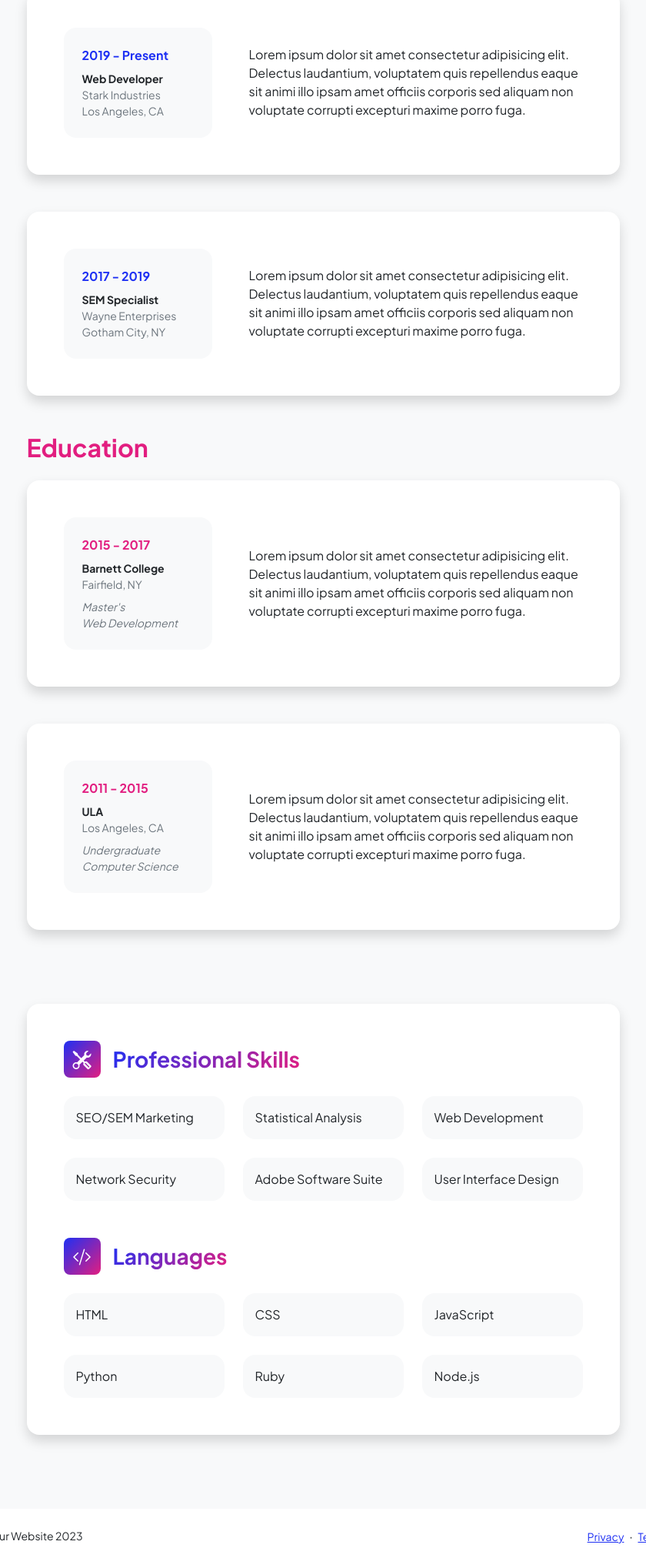
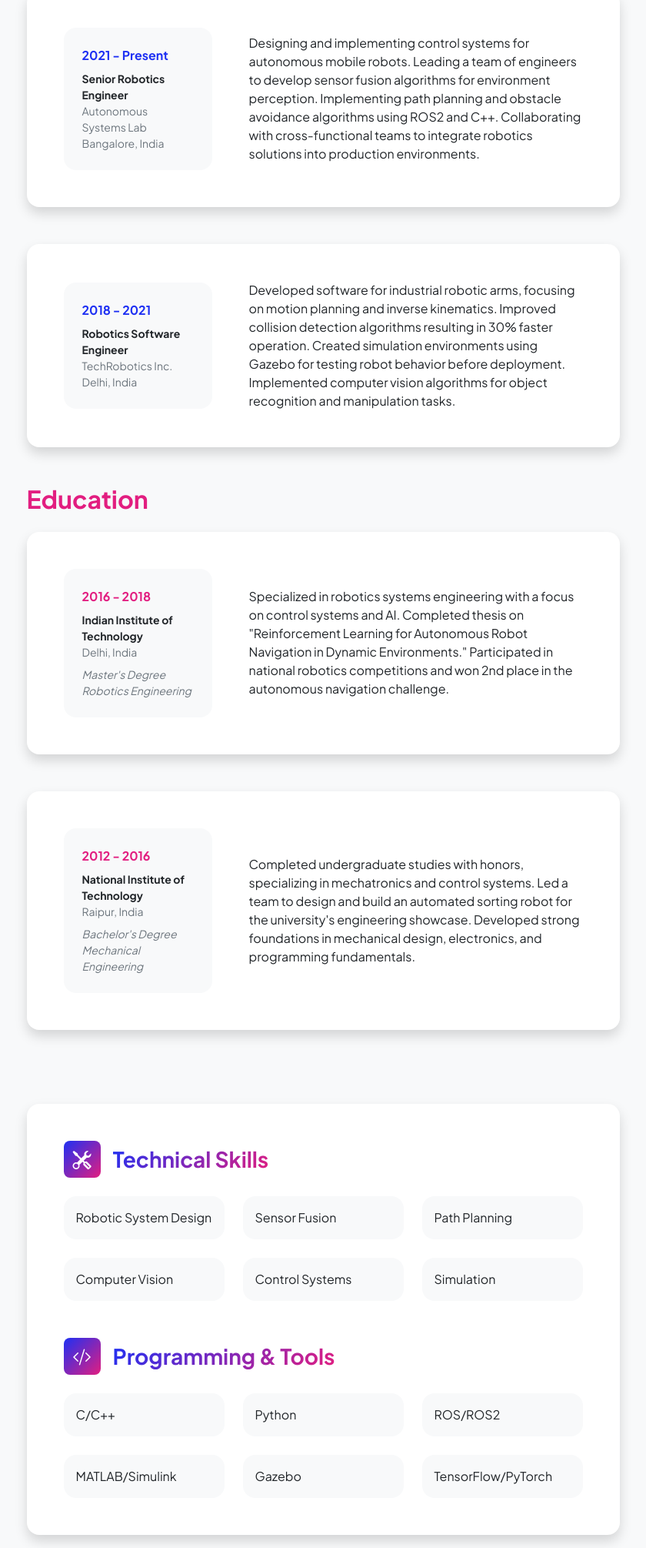
Before and after one commit to Kuldeep037/my_portfolio, a plain HTML site: page resume.html in a window 1280 px wide. Shown: the part 320-2331 px from the top of the page at 77% size, without its empty margins (220-1060 px from the left). Drawn offline with nearby package versions, Linux system fonts and the light colour scheme.

Commit message:
Headings, tagline, and descriptions are personalized

```diff
--- a/resume.html
+++ b/resume.html
@@ -3,9 +3,9 @@
     <head>
         <meta charset="utf-8" />
         <meta name="viewport" content="width=device-width, initial-scale=1, shrink-to-fit=no" />
-        <meta name="description" content="" />
-        <meta name="author" content="" />
-        <title>Personal - Start Bootstrap Template</title>
+        <meta name="description" content="Kuldeep Sahu - Robotics Engineer Resume" />
+        <meta name="author" content="Kuldeep Sahu" />
+        <title>Kuldeep Sahu - Resume</title>
         <!-- Favicon-->
         <link rel="icon" type="image/x-icon" href="assets/favicon.ico" />
         <!-- Custom Google font-->
@@ -22,7 +22,7 @@
             <!-- Navigation-->
             <nav class="navbar navbar-expand-lg navbar-light bg-white py-3">
                 <div class="container px-5">
-                    <a class="navbar-brand" href="index.html"><span class="fw-bolder text-primary">Start Bootstrap</span></a>
+                    <a class="navbar-brand" href="index.html"><span class="fw-bolder text-primary">Kuldeep Sahu</span></a>
                     <button class="navbar-toggler" type="button" data-bs-toggle="collapse" data-bs-target="#navbarSupportedContent" aria-controls="navbarSupportedContent" aria-expanded="false" aria-label="Toggle navigation"><span class="navbar-toggler-icon"></span></button>
                     <div class="collapse navbar-collapse" id="navbarSupportedContent">
                         <ul class="navbar-nav ms-auto mb-2 mb-lg-0 small fw-bolder">
@@ -46,7 +46,6 @@
                             <div class="d-flex align-items-center justify-content-between mb-4">
                                 <h2 class="text-primary fw-bolder mb-0">Experience</h2>
                                 <!-- Download resume button-->
-                                <!-- Note: Set the link href target to a PDF file within your project-->
                                 <a class="btn btn-primary px-4 py-3" href="#!">
                                     <div class="d-inline-block bi bi-download me-2"></div>
                                     Download Resume
@@ -58,13 +57,13 @@
                                     <div class="row align-items-center gx-5">
                                         <div class="col text-center text-lg-start mb-4 mb-lg-0">
                                             <div class="bg-light p-4 rounded-4">
-                                                <div class="text-primary fw-bolder mb-2">2019 - Present</div>
-                                                <div class="small fw-bolder">Web Developer</div>
-                                                <div class="small text-muted">Stark Industries</div>
-                                                <div class="small text-muted">Los Angeles, CA</div>
+                                                <div class="text-primary fw-bolder mb-2">2021 - Present</div>
+                                                <div class="small fw-bolder">Senior Robotics Engineer</div>
+                                                <div class="small text-muted">Autonomous Systems Lab</div>
+                                                <div class="small text-muted">Bangalore, India</div>
                                             </div>
                                         </div>
-                                        <div class="col-lg-8"><div>Lorem ipsum dolor sit amet consectetur adipisicing elit. Delectus laudantium, voluptatem quis repellendus eaque sit animi illo ipsam amet officiis corporis sed aliquam non voluptate corrupti excepturi maxime porro fuga.</div></div>
+                                        <div class="col-lg-8"><div>Designing and implementing control systems for autonomous mobile robots. Leading a team of engineers to develop sensor fusion algorithms for environment perception. Implementing path planning and obstacle avoidance algorithms using ROS2 and C++. Collaborating with cross-functional teams to integrate robotics solutions into production environments.</div></div>
                                     </div>
                                 </div>
                             </div>
@@ -74,13 +73,13 @@
                                     <div class="row align-items-center gx-5">
                                         <div class="col text-center text-lg-start mb-4 mb-lg-0">
                                             <div class="bg-light p-4 rounded-4">
-                                                <div class="text-primary fw-bolder mb-2">2017 - 2019</div>
-                                                <div class="small fw-bolder">SEM Specialist</div>
-                                                <div class="small text-muted">Wayne Enterprises</div>
-                                                <div class="small text-muted">Gotham City, NY</div>
+                                                <div class="text-primary fw-bolder mb-2">2018 - 2021</div>
+                                                <div class="small fw-bolder">Robotics Software Engineer</div>
+                                                <div class="small text-muted">TechRobotics Inc.</div>
+                                                <div class="small text-muted">Delhi, India</div>
                                             </div>
                                         </div>
-                                        <div class="col-lg-8"><div>Lorem ipsum dolor sit amet consectetur adipisicing elit. Delectus laudantium, voluptatem quis repellendus eaque sit animi illo ipsam amet officiis corporis sed aliquam non voluptate corrupti excepturi maxime porro fuga.</div></div>
+                                        <div class="col-lg-8"><div>Developed software for industrial robotic arms, focusing on motion planning and inverse kinematics. Improved collision detection algorithms resulting in 30% faster operation. Created simulation environments using Gazebo for testing robot behavior before deployment. Implemented computer vision algorithms for object recognition and manipulation tasks.</div></div>
                                     </div>
                                 </div>
                             </div>
@@ -94,18 +93,18 @@
                                     <div class="row align-items-center gx-5">
                                         <div class="col text-center text-lg-start mb-4 mb-lg-0">
                                             <div class="bg-light p-4 rounded-4">
-                                                <div class="text-secondary fw-bolder mb-2">2015 - 2017</div>
+                                                <div class="text-secondary fw-bolder mb-2">2016 - 2018</div>
                                                 <div class="mb-2">
-                                                    <div class="small fw-bolder">Barnett College</div>
-                                                    <div class="small text-muted">Fairfield, NY</div>
+                                                    <div class="small fw-bolder">Indian Institute of Technology</div>
+                                                    <div class="small text-muted">Delhi, India</div>
                                                 </div>
                                                 <div class="fst-italic">
-                                                    <div class="small text-muted">Master's</div>
-                                                    <div class="small text-muted">Web Development</div>
+                                                    <div class="small text-muted">Master's Degree</div>
+                                                    <div class="small text-muted">Robotics Engineering</div>
                                                 </div>
                                             </div>
                                         </div>
-                                        <div class="col-lg-8"><div>Lorem ipsum dolor sit amet consectetur adipisicing elit. Delectus laudantium, voluptatem quis repellendus eaque sit animi illo ipsam amet officiis corporis sed aliquam non voluptate corrupti excepturi maxime porro fuga.</div></div>
+                                        <div class="col-lg-8"><div>Specialized in robotics systems engineering with a focus on control systems and AI. Completed thesis on "Reinforcement Learning for Autonomous Robot Navigation in Dynamic Environments." Participated in national robotics competitions and won 2nd place in the autonomous navigation challenge.</div></div>
                                     </div>
                                 </div>
                             </div>
@@ -115,18 +114,18 @@
                                     <div class="row align-items-center gx-5">
                                         <div class="col text-center text-lg-start mb-4 mb-lg-0">
                                             <div class="bg-light p-4 rounded-4">
-                                                <div class="text-secondary fw-bolder mb-2">2011 - 2015</div>
+                                                <div class="text-secondary fw-bolder mb-2">2012 - 2016</div>
                                                 <div class="mb-2">
-                                                    <div class="small fw-bolder">ULA</div>
-                                                    <div class="small text-muted">Los Angeles, CA</div>
+                                                    <div class="small fw-bolder">National Institute of Technology</div>
+                                                    <div class="small text-muted">Raipur, India</div>
                                                 </div>
                                                 <div class="fst-italic">
-                                                    <div class="small text-muted">Undergraduate</div>
-                                                    <div class="small text-muted">Computer Science</div>
+                                                    <div class="small text-muted">Bachelor's Degree</div>
+                                                    <div class="small text-muted">Mechanical Engineering</div>
                                                 </div>
                                             </div>
                                         </div>
-                                        <div class="col-lg-8"><div>Lorem ipsum dolor sit amet consectetur adipisicing elit. Delectus laudantium, voluptatem quis repellendus eaque sit animi illo ipsam amet officiis corporis sed aliquam non voluptate corrupti excepturi maxime porro fuga.</div></div>
+                                        <div class="col-lg-8"><div>Completed undergraduate studies with honors, specializing in mechatronics and control systems. Led a team to design and build an automated sorting robot for the university's engineering showcase. Developed strong foundations in mechanical design, electronics, and programming fundamentals.</div></div>
                                     </div>
                                 </div>
                             </div>
@@ -142,34 +141,34 @@
                                     <div class="mb-5">
                                         <div class="d-flex align-items-center mb-4">
                                             <div class="feature bg-primary bg-gradient-primary-to-secondary text-white rounded-3 me-3"><i class="bi bi-tools"></i></div>
-                                            <h3 class="fw-bolder mb-0"><span class="text-gradient d-inline">Professional Skills</span></h3>
+                                            <h3 class="fw-bolder mb-0"><span class="text-gradient d-inline">Technical Skills</span></h3>
                                         </div>
                                         <div class="row row-cols-1 row-cols-md-3 mb-4">
-                                            <div class="col mb-4 mb-md-0"><div class="d-flex align-items-center bg-light rounded-4 p-3 h-100">SEO/SEM Marketing</div></div>
-                                            <div class="col mb-4 mb-md-0"><div class="d-flex align-items-center bg-light rounded-4 p-3 h-100">Statistical Analysis</div></div>
-                                            <div class="col"><div class="d-flex align-items-center bg-light rounded-4 p-3 h-100">Web Development</div></div>
+                                            <div class="col mb-4 mb-md-0"><div class="d-flex align-items-center bg-light rounded-4 p-3 h-100">Robotic System Design</div></div>
+                                            <div class="col mb-4 mb-md-0"><div class="d-flex align-items-center bg-light rounded-4 p-3 h-100">Sensor Fusion</div></div>
+                                            <div class="col"><div class="d-flex align-items-center bg-light rounded-4 p-3 h-100">Path Planning</div></div>
                                         </div>
                                         <div class="row row-cols-1 row-cols-md-3">
-                                            <div class="col mb-4 mb-md-0"><div class="d-flex align-items-center bg-light rounded-4 p-3 h-100">Network Security</div></div>
-                                            <div class="col mb-4 mb-md-0"><div class="d-flex align-items-center bg-light rounded-4 p-3 h-100">Adobe Software Suite</div></div>
-                                            <div class="col"><div class="d-flex align-items-center bg-light rounded-4 p-3 h-100">User Interface Design</div></div>
+                                            <div class="col mb-4 mb-md-0"><div class="d-flex align-items-center bg-light rounded-4 p-3 h-100">Computer Vision</div></div>
+                                            <div class="col mb-4 mb-md-0"><div class="d-flex align-items-center bg-light rounded-4 p-3 h-100">Control Systems</div></div>
+                                            <div class="col"><div class="d-flex align-items-center bg-light rounded-4 p-3 h-100">Simulation</div></div>
                                         </div>
                                     </div>
                                     <!-- Languages list-->
                                     <div class="mb-0">
                                         <div class="d-flex align-items-center mb-4">
                                             <div class="feature bg-primary bg-gradient-primary-to-secondary text-white rounded-3 me-3"><i class="bi bi-code-slash"></i></div>
-                                            <h3 class="fw-bolder mb-0"><span class="text-gradient d-inline">Languages</span></h3>
+                                            <h3 class="fw-bolder mb-0"><span class="text-gradient d-inline">Programming & Tools</span></h3>
                                         </div>
                                         <div class="row row-cols-1 row-cols-md-3 mb-4">
-                                            <div class="col mb-4 mb-md-0"><div class="d-flex align-items-center bg-light rounded-4 p-3 h-100">HTML</div></div>
-                                            <div class="col mb-4 mb-md-0"><div class="d-flex align-items-center bg-light rounded-4 p-3 h-100">CSS</div></div>
-                                            <div class="col"><div class="d-flex align-items-center bg-light rounded-4 p-3 h-100">JavaScript</div></div>
+                                            <div class="col mb-4 mb-md-0"><div class="d-flex align-items-center bg-light rounded-4 p-3 h-100">C/C++</div></div>
+                                            <div class="col mb-4 mb-md-0"><div class="d-flex align-items-center bg-light rounded-4 p-3 h-100">Python</div></div>
+                                            <div class="col"><div class="d-flex align-items-center bg-light rounded-4 p-3 h-100">ROS/ROS2</div></div>
                                         </div>
                                         <div class="row row-cols-1 row-cols-md-3">
-                                            <div class="col mb-4 mb-md-0"><div class="d-flex align-items-center bg-light rounded-4 p-3 h-100">Python</div></div>
-                                            <div class="col mb-4 mb-md-0"><div class="d-flex align-items-center bg-light rounded-4 p-3 h-100">Ruby</div></div>
-                                            <div class="col"><div class="d-flex align-items-center bg-light rounded-4 p-3 h-100">Node.js</div></div>
+                                            <div class="col mb-4 mb-md-0"><div class="d-flex align-items-center bg-light rounded-4 p-3 h-100">MATLAB/Simulink</div></div>
+                                            <div class="col mb-4 mb-md-0"><div class="d-flex align-items-center bg-light rounded-4 p-3 h-100">Gazebo</div></div>
+                                            <div class="col"><div class="d-flex align-items-center bg-light rounded-4 p-3 h-100">TensorFlow/PyTorch</div></div>
                                         </div>
                                     </div>
                                 </div>
@@ -183,7 +182,7 @@
         <footer class="bg-white py-4 mt-auto">
             <div class="container px-5">
                 <div class="row align-items-center justify-content-between flex-column flex-sm-row">
-                    <div class="col-auto"><div class="small m-0">Copyright &copy; Your Website 2023</div></div>
+                    <div class="col-auto"><div class="small m-0">Copyright &copy; Kuldeep Sahu 2024</div></div>
                     <div class="col-auto">
                         <a class="small" href="#!">Privacy</a>
                         <span class="mx-1">&middot;</span>
```
Also changed, not shown: contact.html (+6 -6 lines), index.html (+11 -11 lines), projects.html (+24 -12 lines), 1 other file.
